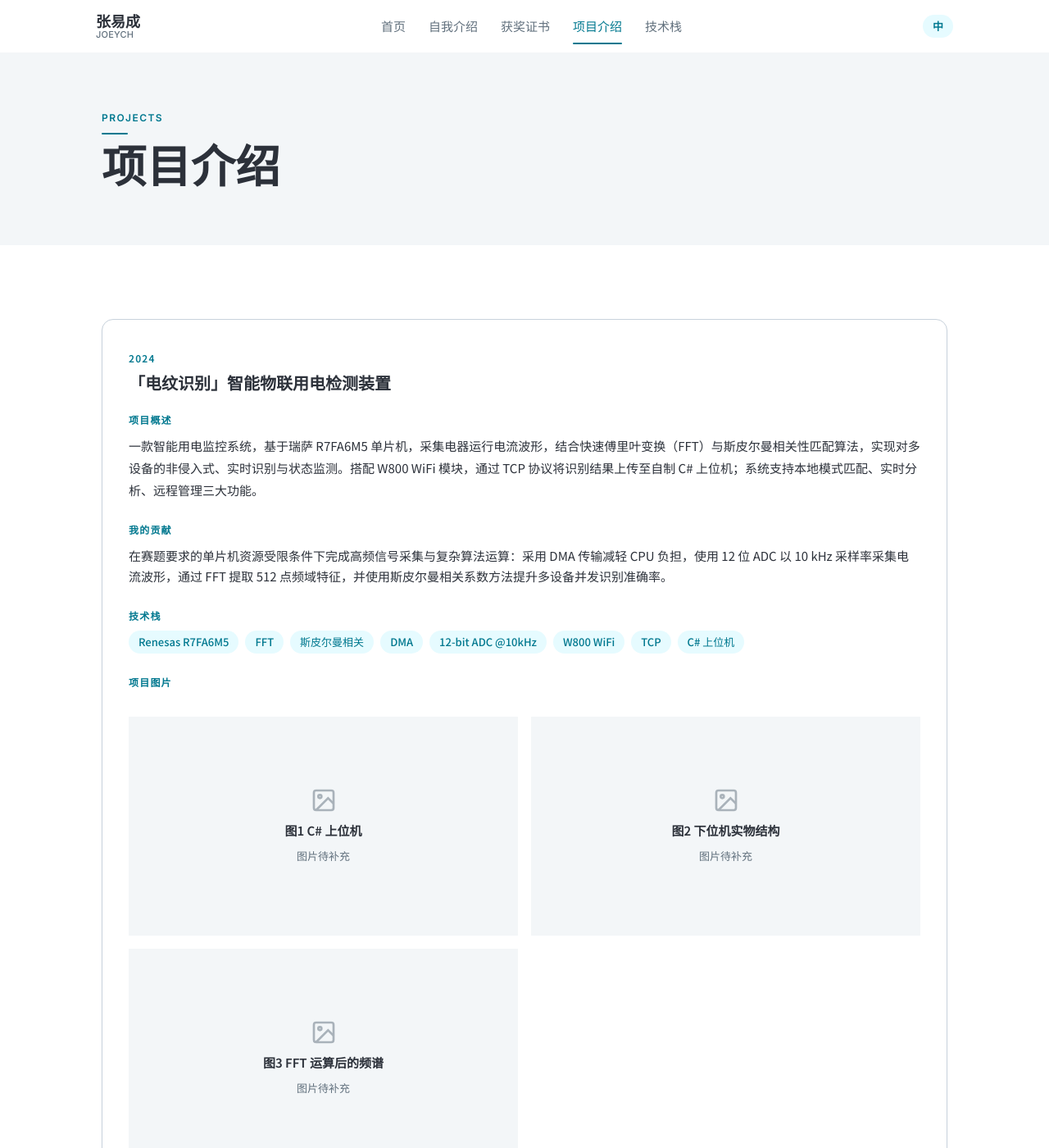
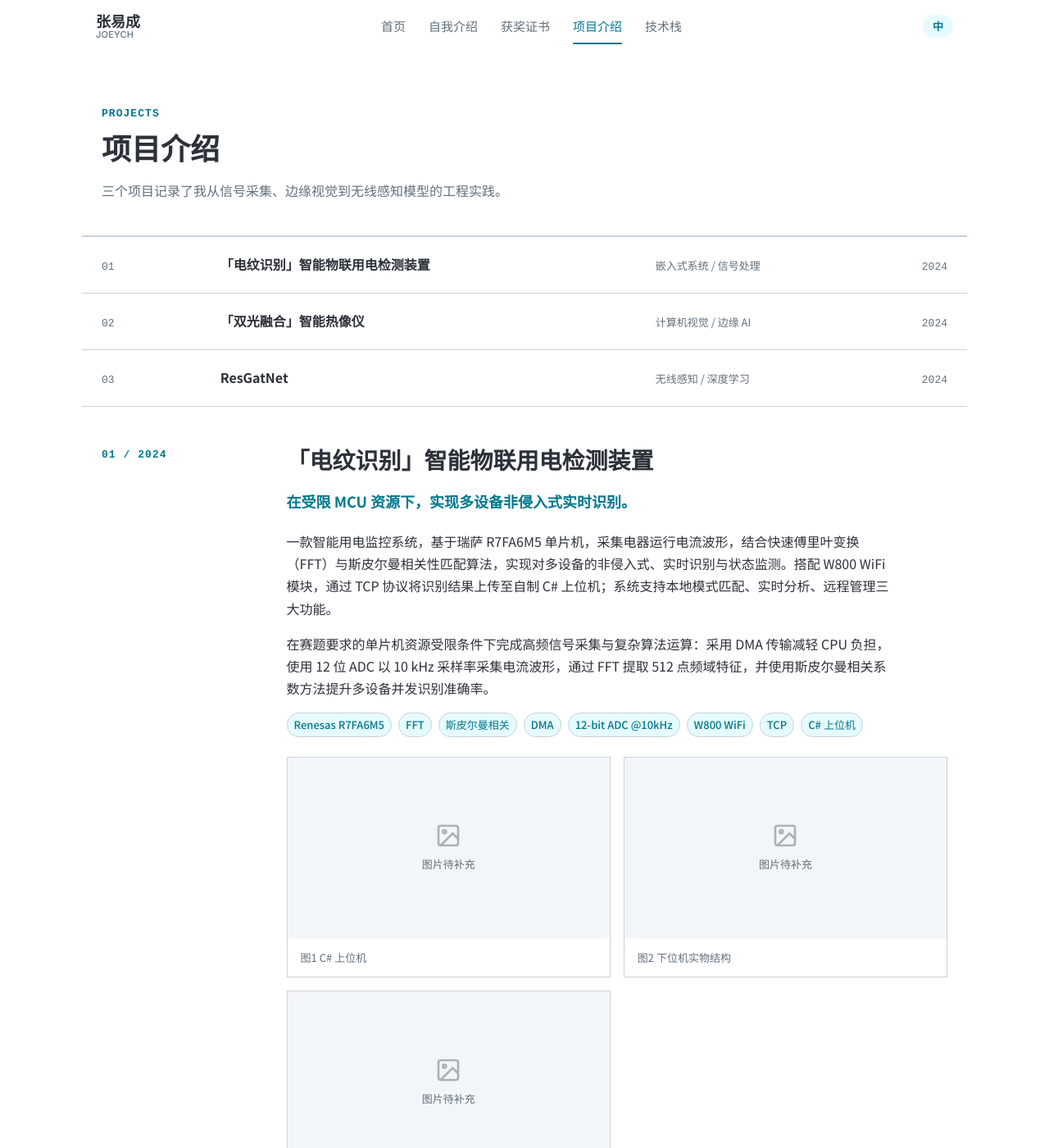
Before and after one commit to JOEYZYC/joeych-pages, a Jekyll site: the page built from projects.html, in a window 1280 px wide and 1400 px high. Shown: the whole window at 82% size. Built offline with Jekyll 4.4.1, drawn with Linux system fonts in a browser that asks for light colours; some of the changed text lies outside the part shown.

Commit message:
Rework projects portfolio

```diff
--- a/_data/projects.yml
+++ b/_data/projects.yml
@@ -3,6 +3,8 @@
   featured: true
   image: null
   title: { zh: '「电纹识别」智能物联用电检测装置', en: '"Power-Print Recognition" Smart IoT Electricity-Monitoring Device' }
+  claim: { zh: '在受限 MCU 资源下，实现多设备非侵入式实时识别。', en: 'Real-time non-intrusive recognition of multiple devices on a resource-constrained MCU.' }
+  category: { zh: '嵌入式系统 / 信号处理', en: 'Embedded Systems / Signal Processing' }
   summary:
     zh: 一款智能用电监控系统，基于瑞萨 R7FA6M5 单片机，采集电器运行电流波形，结合快速傅里叶变换（FFT）与斯皮尔曼相关性匹配算法，实现对多设备的非侵入式、实时识别与状态监测。搭配 W800 WiFi 模块，通过 TCP 协议将识别结果上传至自制 C# 上位机；系统支持本地模式匹配、实时分析、远程管理三大功能。
     en: An intelligent power-monitoring system on a Renesas R7FA6M5 MCU. It captures appliance current waveforms and combines FFT with Spearman correlation matching for non-intrusive, real-time multi-device recognition and status monitoring. A W800 Wi-Fi module uploads results over TCP to a custom C# host app, supporting local pattern matching, real-time analysis, and remote management.
@@ -28,6 +30,8 @@
   featured: true
   image: null
   title: { zh: '「双光融合」智能热像仪', en: '"Dual-Light Fusion" Smart Thermal Imager' }
+  claim: { zh: '在边缘视觉设备上融合可见光与红外信息，实现人脸定位与实时测温。', en: 'Visible and infrared sensing converge on an edge device for face localization and real-time temperature monitoring.' }
+  category: { zh: '计算机视觉 / 边缘 AI', en: 'Computer Vision / Edge AI' }
   summary:
     zh: 基于 OpenMV 独立设计的「双光融合」智能热像仪，集成可见光摄像头 OV5640 与红外传感器 MLX90640，使用 MicroPython 开发；通过二值化处理简化视觉信息，并训练部署基于 TensorFlow Lite 的轻量化人脸识别模型，实现对人脸区域的自动定位与体温实时监测。
     en: 'A "dual-light fusion" thermal imager independently designed on OpenMV, integrating an OV5640 visible-light camera and an MLX90640 infrared sensor, developed in MicroPython. Binarization simplifies the visual stream, and a lightweight TensorFlow Lite face-recognition model is trained and deployed for automatic face localization and real-time temperature monitoring.'
@@ -51,6 +55,8 @@
   featured: true
   image: null
   title: { zh: ResGatNet, en: ResGatNet }
+  claim: { zh: '将含噪 IQ 信号转化为视觉表征，并以轻量网络增强低信噪比无线感知。', en: 'Noisy IQ signals become visual representations for lightweight low-SNR wireless perception.' }
+  category: { zh: '无线感知 / 深度学习', en: 'Wireless Perception / Deep Learning' }
   summary:
     zh: 面向低信噪比无线感知的深度学习模型，采用三阶段架构：① 信号预处理——将含噪原始 IQ 信号映射为星座图，实现物理层信号到视觉表征的转化；② 特征提取——集成大核卷积与 ResNet-50 主干网络，通过扩大感受野与残差连接提升噪声鲁棒性；③ 特征增强与分类——创新引入门控 CNN 模块实现局部特征动态选择与噪声抑制，并采用 Kolmogorov–Arnold Network（KAN）替代传统 MLP，显著降低参数量并提升分类精度。成果发表于 IEEE Access。
     en: 'A deep-learning model for low-SNR wireless perception with a three-stage architecture: (1) signal preprocessing maps noisy raw IQ signals into constellation diagrams, turning physical-layer signals into visual representations; (2) feature extraction integrates large-kernel convolution with a ResNet-50 backbone, enlarging the receptive field and using residual connections for noise robustness; (3) feature enhancement & classification introduces a gated-CNN module for dynamic local-feature selection and noise suppression, and replaces the conventional MLP with a Kolmogorov–Arnold Network (KAN), markedly cutting parameters while improving accuracy. Published in IEEE Access.'
--- a/projects.html
+++ b/projects.html
@@ -10,23 +10,42 @@ permalink: /projects.html
   <link href="https://fonts.googleapis.com/css2?family=Inter:wght@400;500;600;700&family=Noto+Sans+SC:wght@400;500;600;700&display=swap" rel="stylesheet">
   <link rel="icon" type="image/svg+xml" href="{{ '/assets/img/favicon.svg' | relative_url | escape }}"><link rel="stylesheet" href="{{ '/assets/css/main.css' | relative_url | escape }}">
 </head>
-<body>
-  {% include site-header.html %}
-  <main id="main">
-    <section class="page-header"><div class="container"><span class="page-header__eyebrow">PROJECTS</span><h1 class="page-header__title" data-en="Projects">项目介绍</h1></div></section>
-    <section class="section"><div class="container">
+  <body>
+    {% include site-header.html %}
+    <main id="main">
+      {% include editorial-page-intro.html eyebrow='PROJECTS' title_zh='项目介绍' title_en='Projects' intro_zh='三个项目记录了我从信号采集、边缘视觉到无线感知模型的工程实践。' intro_en='Three projects trace my work from signal acquisition and edge vision to wireless perception models.' %}
+      <nav class="project-index" aria-label="项目索引 / Project index">
+        {% for project in site.data.projects %}
+        <a class="project-index__item" href="#{{ project.id | escape }}">
+          <span class="project-index__number">{{ forloop.index | prepend: '0' }}</span>
+          <span class="project-index__title" data-en="{{ project.title.en | escape }}">{{ project.title.zh | escape }}</span>
+          <span class="project-index__category" data-en="{{ project.category.en | escape }}">{{ project.category.zh | escape }}</span>
+          <span class="project-index__year">{{ project.year | escape }}</span>
+        </a>
+        {% endfor %}
+      </nav>
       {% for project in site.data.projects %}
-      <article class="project-block reveal" id="{{ project.id | escape }}">
-        <header><p class="project-block__label">{{ project.year }}</p><h2 class="project-block__title" data-en="{{ project.title.en | escape }}">{{ project.title.zh }}</h2></header>
-        <div class="project-block__subsection"><span class="project-block__label" data-en="Summary">项目概述</span><p class="project-block__summary" data-en="{{ project.summary.en | escape }}">{{ project.summary.zh }}</p></div>
-        {% if project.contribution %}<div class="project-block__subsection"><span class="project-block__label" data-en="My contribution">我的贡献</span><p class="project-block__text" data-en="{{ project.contribution.en | escape }}">{{ project.contribution.zh }}</p></div>{% endif %}
-        <div class="project-block__subsection"><span class="project-block__label" data-en="Tech stack">技术栈</span><div class="tags-row">{% for tag in project.tags %}<span class="tag" data-en="{{ tag.en | escape }}">{{ tag.zh }}</span>{% endfor %}</div></div>
-        <div class="project-block__subsection"><span class="project-block__label" data-en="Figures">项目图片</span><div class="project-figures">{% for figure in project.figures %}<div class="img-placeholder"><svg class="img-placeholder__icon" viewBox="0 0 24 24" fill="none" stroke="currentColor" stroke-width="2" aria-hidden="true"><rect x="3" y="3" width="18" height="18" rx="2"/><circle cx="8.5" cy="8.5" r="1.5"/><path d="m21 15-5-5L5 21"/></svg><span class="img-placeholder__caption" data-en="{{ figure.en | escape }}">{{ figure.zh }}</span><span class="img-placeholder__hint" data-en="Image coming soon">图片待补充</span></div>{% endfor %}</div></div>
-        {% if project.links.size > 0 %}<div class="project-links">{% for link in project.links %}{% if link.url %}<a class="btn btn--outline" href="{{ link.url | escape }}" target="_blank" rel="noopener noreferrer" data-en="{{ link.label.en | escape }}">{{ link.label.zh }}</a>{% else %}<span class="link-placeholder" data-en="{{ link.label.en | escape }}">{{ link.label.zh }}</span>{% endif %}{% endfor %}</div>{% endif %}
+      <article class="project-record" id="{{ project.id | escape }}">
+        <p class="project-record__meta">{{ forloop.index | prepend: '0' }} / {{ project.year | escape }}</p>
+        <div class="project-record__body">
+          <h2 class="project-record__title" data-en="{{ project.title.en | escape }}">{{ project.title.zh | escape }}</h2>
+          <p class="project-record__claim" data-en="{{ project.claim.en | escape }}">{{ project.claim.zh | escape }}</p>
+          <p class="project-record__summary" data-en="{{ project.summary.en | escape }}">{{ project.summary.zh | escape }}</p>
+          {% if project.contribution %}<p class="project-record__contribution" data-en="{{ project.contribution.en | escape }}">{{ project.contribution.zh | escape }}</p>{% endif %}
+          <div class="project-record__tags">{% for tag in project.tags %}<span class="tag" data-en="{{ tag.en | escape }}">{{ tag.zh | escape }}</span>{% endfor %}</div>
+          <div class="project-figures">
+            {% for figure in project.figures %}
+            <figure>
+              <div class="img-placeholder"><svg class="img-placeholder__icon" viewBox="0 0 24 24" fill="none" stroke="currentColor" stroke-width="2" aria-hidden="true"><rect x="3" y="3" width="18" height="18" rx="2"/><circle cx="8.5" cy="8.5" r="1.5"/><path d="m21 15-5-5L5 21"/></svg><span class="img-placeholder__hint" data-en="{{ 'Image coming soon' | escape }}">{{ '图片待补充' | escape }}</span></div>
+              <figcaption data-en="{{ figure.en | escape }}">{{ figure.zh | escape }}</figcaption>
+            </figure>
+            {% endfor %}
+          </div>
+          {% if project.links.size > 0 %}<div class="project-links">{% for link in project.links %}{% if link.url %}<a class="btn btn--outline" href="{{ link.url | escape }}" target="_blank" rel="noopener noreferrer" data-en="{{ link.label.en | escape }}">{{ link.label.zh | escape }}</a>{% else %}<span class="link-placeholder" data-en="{{ link.label.en | escape }}">{{ link.label.zh | escape }}</span>{% endif %}{% endfor %}</div>{% endif %}
+        </div>
       </article>
       {% endfor %}
-    </div></section>
-  </main>
+    </main>
   {% include site-footer.html %}<script src="{{ '/assets/js/main.js' | relative_url | escape }}"></script>
 </body>
 </html>
```
Also changed, not shown: tests/e2e/projects.spec.js (added, +218 -0 lines).
